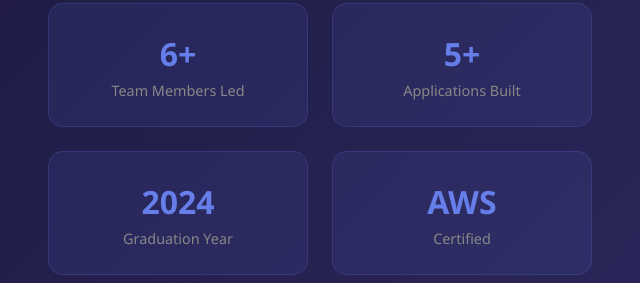
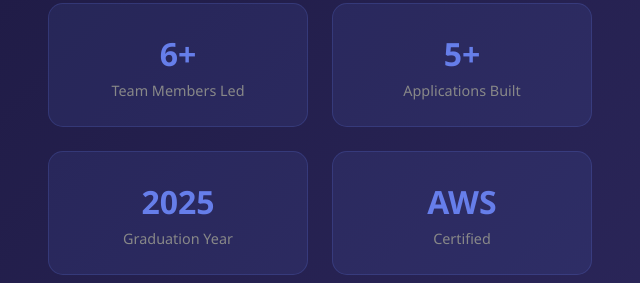
Before and after one commit to adarsh745/My_Portfolio, a plain HTML site: page index.html in a window 1280 px wide. Shown: the part 1021-1304 px from the top of the page, 616-1256 px from the left. Drawn offline with Linux system fonts and the light colour scheme.

Commit message:
second commite

```diff
--- a/index.html
+++ b/index.html
@@ -545,7 +545,7 @@
                     <div class="stat-label">Applications Built</div>
                 </div>
                 <div class="stat-card">
-                    <div class="stat-number">2024</div>
+                    <div class="stat-number">2025</div>
                     <div class="stat-label">Graduation Year</div>
                 </div>
                 <div class="stat-card">
```
